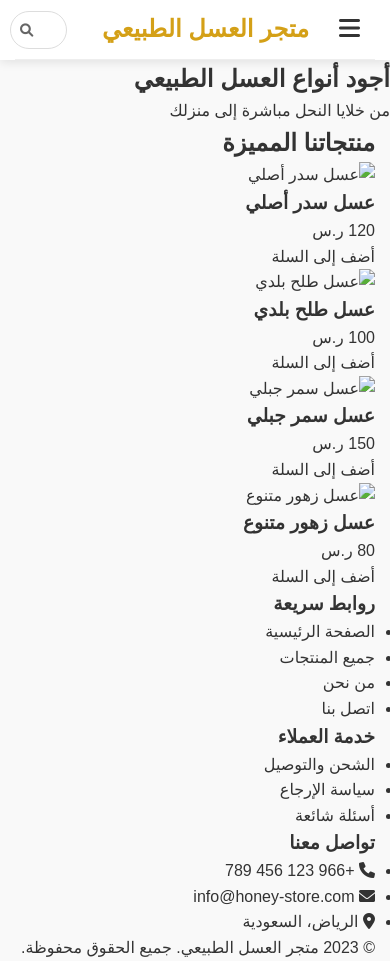
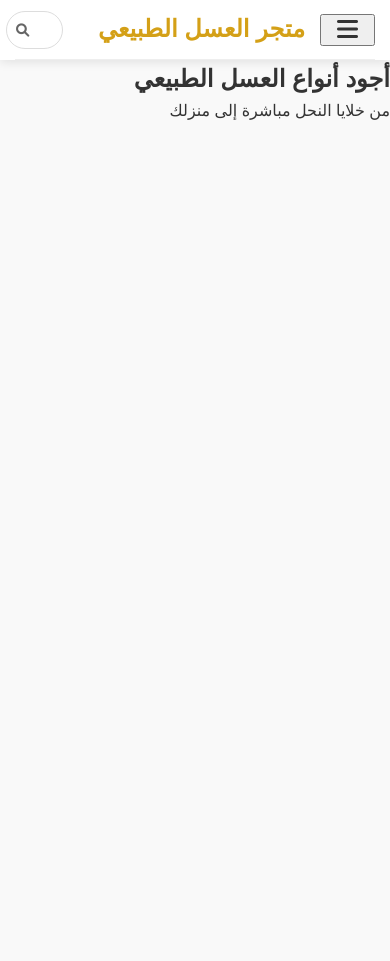
Before and after one commit to JumpedMocha3/temp, a plain HTML site: page index.html in a window 390 px wide. After the commit the page ends 844 px from the top, so only its background shows below. Drawn offline with Linux system fonts and the light colour scheme.

Commit message:
Update index.html

```diff
--- a/index.html
+++ b/index.html
@@ -13,9 +13,9 @@
         <div class="container header-container">
             <!-- Top Header -->
             <div class="header-top">
-                <div class="mobile-menu-btn">
+                <button class="mobile-menu-btn">
                     <i class="fas fa-bars"></i>
-                </div>
+                </button>
 
                 <a class="logo" href="index.html">
                     متجر العسل الطبيعي
@@ -66,36 +66,36 @@
         </div>
     </div>
 
+    <!-- Cart Overlay -->
+    <div class="cart-overlay" id="cart-overlay"></div>
+
     <!-- Cart Modal -->
-    <div class="overlay" id="overlay"></div>
     <div class="cart-modal" id="cart-modal">
         <div class="cart-header">
             <h3>سلة المشتريات (<span id="cart-count">0</span> عناصر)</h3>
             <button class="close-cart" id="close-cart">&times;</button>
         </div>
         <div class="cart-items" id="cart-items">
-            <!-- Cart items will be added here dynamically -->
             <p id="empty-cart-message">سلة المشتريات فارغة</p>
         </div>
         <div class="cart-total">
             الإجمالي: <span id="cart-total">0</span> ر.س
         </div>
-        <a href="#" class="checkout-btn" id="whatsapp-checkout" target="_blank">
+        <a href="#" class="checkout-btn" id="whatsapp-checkout">
             <i class="fab fa-whatsapp"></i> إتمام الطلب عبر واتساب
         </a>
     </div>
 
-    <!-- Main Content - Home Page -->
-    <main id="home-page">
+    <!-- Main Content -->
+    <main>
         <section class="page-header">
             <h1>أجود أنواع العسل الطبيعي</h1>
             <p>من خلايا النحل مباشرة إلى منزلك</p>
         </section>
 
         <div class="container">
-            <h2>منتجاتنا المميزة</h2>
             <div class="product-grid" id="featured-products">
-                <!-- Products will be loaded from JavaScript -->
+                <!-- Products will be loaded here -->
             </div>
         </div>
     </main>
@@ -104,37 +104,7 @@
     <footer>
         <div class="container">
             <div class="footer-content">
-                <div class="footer-section">
-                    <h3>روابط سريعة</h3>
-                    <ul>
-                        <li><a href="index.html">الصفحة الرئيسية</a></li>
-                        <li><a href="products.html">جميع المنتجات</a></li>
-                        <li><a href="about.html">من نحن</a></li>
-                        <li><a href="contact.html">اتصل بنا</a></li>
-                    </ul>
-                </div>
-
-                <div class="footer-section">
-                    <h3>خدمة العملاء</h3>
-                    <ul>
-                        <li><a href="shipping.html">الشحن والتوصيل</a></li>
-                        <li><a href="returns.html">سياسة الإرجاع</a></li>
-                        <li><a href="faq.html">أسئلة شائعة</a></li>
-                    </ul>
-                </div>
-
-                <div class="footer-section">
-                    <h3>تواصل معنا</h3>
-                    <ul>
-                        <li><i class="fas fa-phone"></i> +966 123 456 789</li>
-                        <li><i class="fas fa-envelope"></i> info@honey-store.com</li>
-                        <li><i class="fas fa-map-marker-alt"></i> الرياض، السعودية</li>
-                    </ul>
-                </div>
-            </div>
-
-            <div class="copyright">
-                <p>© 2023 متجر العسل الطبيعي. جميع الحقوق محفوظة.</p>
+                <!-- Your footer content here -->
             </div>
         </div>
     </footer>
@@ -143,38 +113,5 @@
     <script src="js/products.js"></script>
     <script src="js/main.js"></script>
     <script src="js/cart.js"></script>
-
-    <script>
-        // Load featured products on home page
-        document.addEventListener('DOMContentLoaded', function() {
-            const featuredContainer = document.getElementById('featured-products');
-            if (featuredContainer) {
-                // Get first 4 products as featured
-                const featuredProducts = products.slice(0, 4);
-
-                let html = '';
-                featuredProducts.forEach(product => {
-                    html += `
-                        <div class="product-card">
-                            <img src="${product.image}" alt="${product.title}">
-                            <h3>${product.title}</h3>
-                            <p class="price">${product.price} ر.س</p>
-                            <a href="#" class="btn add-to-cart"
-                               data-id="${product.id}"
-                               data-name="${product.title}"
-                               data-price="${product.price}"
-                               data-image="${product.image}">
-                               أضف إلى السلة
-                            </a>
-                        </div>
-                    `;
-                });
-
-                featuredContainer.innerHTML = html;
-            }
-        });
-    </script>
-    <script src="js/main.js"></script>
-    <script src="js/cart.js"></script>
 </body>
 </html>
```
